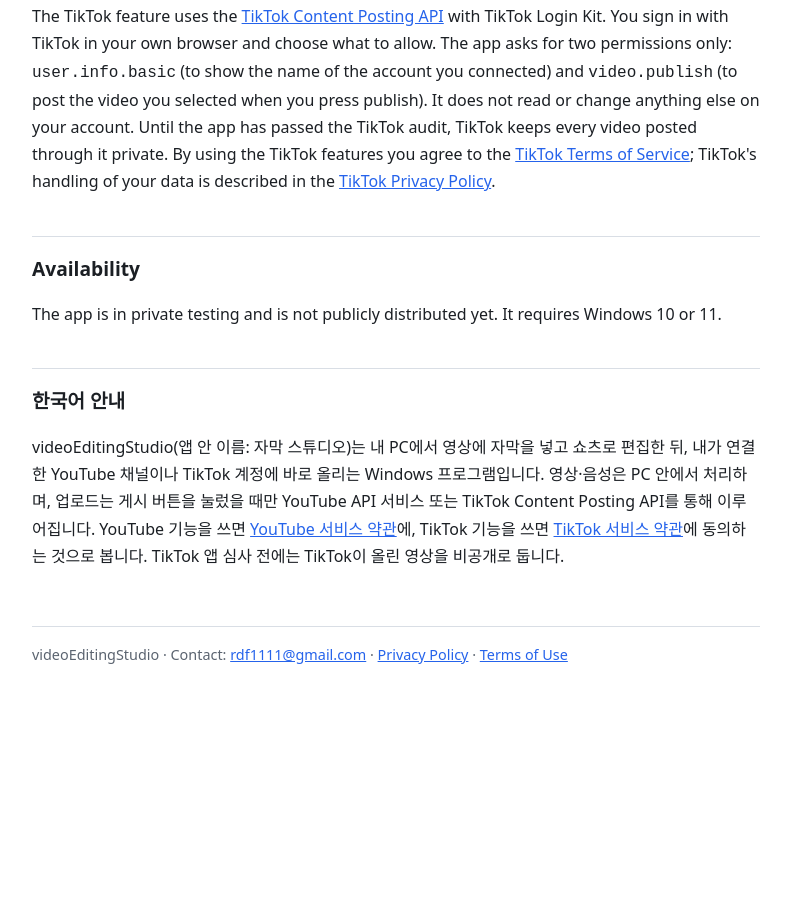
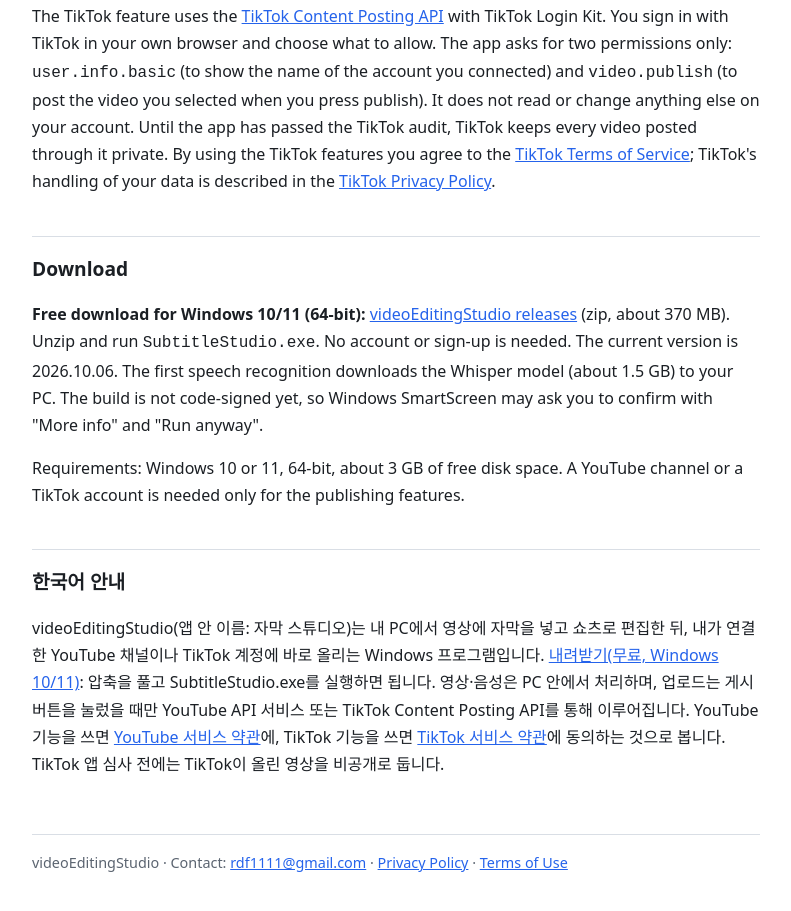
Before and after one commit to rdf1111/rdf1111.github.io, a plain HTML site: page subtitle-studio/index.html in a window 1280 px wide. Shown: the part 1461-2372 px from the top of the page, without its empty margins (244-1035 px from the left). Before the commit the page ends 2208 px from the top, so only its background shows below. Drawn offline with Linux system fonts and the light colour scheme.

Commit message:
subtitle-studio: public download section

```diff
--- a/subtitle-studio/index.html
+++ b/subtitle-studio/index.html
@@ -6,7 +6,7 @@
 <body><main>
 <h1>videoEditingStudio</h1>
 <p class="muted">Shown inside the app in Korean as <strong>자막 스튜디오</strong> ("Subtitle Studio").</p>
-<nav><a href="/subtitle-studio/privacy.html">Privacy Policy</a><a href="/subtitle-studio/terms.html">Terms of Use</a><a href="mailto:rdf1111@gmail.com">Contact</a></nav>
+<nav><a href="https://github.com/rdf1111/videoEditingStudio/releases/latest">Download</a><a href="/subtitle-studio/privacy.html">Privacy Policy</a><a href="/subtitle-studio/terms.html">Terms of Use</a><a href="mailto:rdf1111@gmail.com">Contact</a></nav>
 
 <h2>What it is</h2>
 <p>videoEditingStudio is a desktop application for Windows. It turns your own video recordings into short vertical videos with subtitles, and can upload the finished video to your own YouTube channel or TikTok account without leaving the app.</p>
@@ -34,11 +34,12 @@
 <h2>How it uses TikTok</h2>
 <p>The TikTok feature uses the <a href="https://developers.tiktok.com/doc/content-posting-api-get-started">TikTok Content Posting API</a> with TikTok Login Kit. You sign in with TikTok in your own browser and choose what to allow. The app asks for two permissions only: <code>user.info.basic</code> (to show the name of the account you connected) and <code>video.publish</code> (to post the video you selected when you press publish). It does not read or change anything else on your account. Until the app has passed the TikTok audit, TikTok keeps every video posted through it private. By using the TikTok features you agree to the <a href="https://www.tiktok.com/legal/terms-of-service">TikTok Terms of Service</a>; TikTok's handling of your data is described in the <a href="https://www.tiktok.com/legal/privacy-policy">TikTok Privacy Policy</a>.</p>
 
-<h2>Availability</h2>
-<p>The app is in private testing and is not publicly distributed yet. It requires Windows 10 or 11.</p>
+<h2>Download</h2>
+<p><strong>Free download for Windows 10/11 (64-bit):</strong> <a href="https://github.com/rdf1111/videoEditingStudio/releases/latest">videoEditingStudio releases</a> (zip, about 370 MB). Unzip and run <code>SubtitleStudio.exe</code>. No account or sign-up is needed. The current version is 2026.10.06. The first speech recognition downloads the Whisper model (about 1.5 GB) to your PC. The build is not code-signed yet, so Windows SmartScreen may ask you to confirm with "More info" and "Run anyway".</p>
+<p>Requirements: Windows 10 or 11, 64-bit, about 3 GB of free disk space. A YouTube channel or a TikTok account is needed only for the publishing features.</p>
 
 <h2>한국어 안내</h2>
-<p>videoEditingStudio(앱 안 이름: 자막 스튜디오)는 내 PC에서 영상에 자막을 넣고 쇼츠로 편집한 뒤, 내가 연결한 YouTube 채널이나 TikTok 계정에 바로 올리는 Windows 프로그램입니다. 영상·음성은 PC 안에서 처리하며, 업로드는 게시 버튼을 눌렀을 때만 YouTube API 서비스 또는 TikTok Content Posting API를 통해 이루어집니다. YouTube 기능을 쓰면 <a href="https://www.youtube.com/t/terms">YouTube 서비스 약관</a>에, TikTok 기능을 쓰면 <a href="https://www.tiktok.com/legal/terms-of-service">TikTok 서비스 약관</a>에 동의하는 것으로 봅니다. TikTok 앱 심사 전에는 TikTok이 올린 영상을 비공개로 둡니다.</p>
+<p>videoEditingStudio(앱 안 이름: 자막 스튜디오)는 내 PC에서 영상에 자막을 넣고 쇼츠로 편집한 뒤, 내가 연결한 YouTube 채널이나 TikTok 계정에 바로 올리는 Windows 프로그램입니다. <a href="https://github.com/rdf1111/videoEditingStudio/releases/latest">내려받기(무료, Windows 10/11)</a>: 압축을 풀고 SubtitleStudio.exe를 실행하면 됩니다. 영상·음성은 PC 안에서 처리하며, 업로드는 게시 버튼을 눌렀을 때만 YouTube API 서비스 또는 TikTok Content Posting API를 통해 이루어집니다. YouTube 기능을 쓰면 <a href="https://www.youtube.com/t/terms">YouTube 서비스 약관</a>에, TikTok 기능을 쓰면 <a href="https://www.tiktok.com/legal/terms-of-service">TikTok 서비스 약관</a>에 동의하는 것으로 봅니다. TikTok 앱 심사 전에는 TikTok이 올린 영상을 비공개로 둡니다.</p>
 
 <footer>videoEditingStudio · Contact: <a href="mailto:rdf1111@gmail.com">rdf1111@gmail.com</a> · <a href="/subtitle-studio/privacy.html">Privacy Policy</a> · <a href="/subtitle-studio/terms.html">Terms of Use</a></footer>
 </main></body></html>
```
